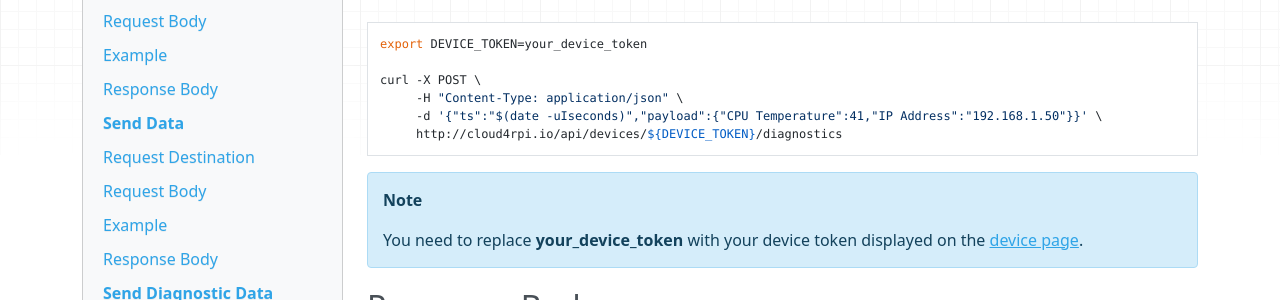
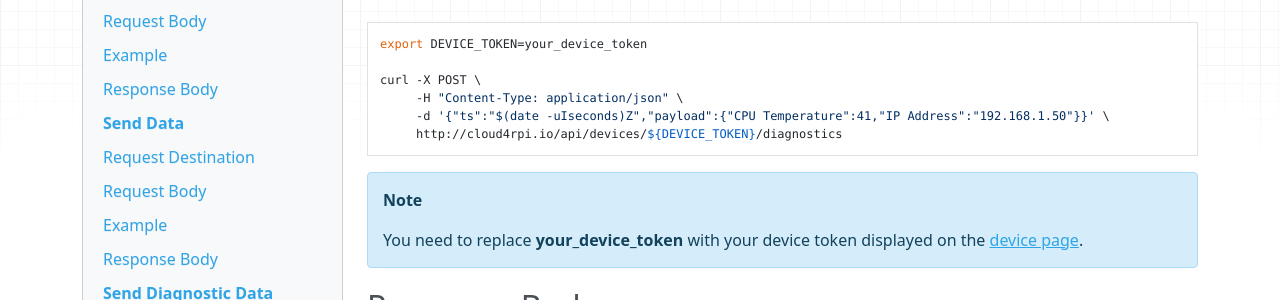
Before and after one commit to cloud4rpi/docs, an MkDocs documentation site: the page built from docs/http_api.md, in a window 1280 px wide and 900 px high, scrolled down 4291 px. Shown: the part 151-451 px from the top of the window. Built offline with MkDocs 1.6.1, drawn with Linux system fonts in a browser that asks for light colours; nearby versions of some CDN libraries; old or Windows-style settings are respelled for this version of MkDocs; some of the changed text lies outside the part shown.

````diff
--- a/docs/http_api.md
+++ b/docs/http_api.md
@@ -143,7 +143,7 @@ export DEVICE_TOKEN=your_device_token
 
 curl -X POST \
      -H "Content-Type: application/json" \
-     -d '{"ts":"$(date -uIseconds)","payload":{"Temperature":24,"LEDOn":true}}' \
+     -d '{"ts":"$(date -uIseconds)Z","payload":{"Temperature":24,"LEDOn":true}}' \
      http://cloud4rpi.io/api/devices/${DEVICE_TOKEN}/data
 ```
 
@@ -218,7 +218,7 @@ export DEVICE_TOKEN=your_device_token
 
 curl -X POST \
      -H "Content-Type: application/json" \
-     -d '{"ts":"$(date -uIseconds)","payload":{"CPU Temperature":41,"IP Address":"192.168.1.50"}}' \
+     -d '{"ts":"$(date -uIseconds)Z","payload":{"CPU Temperature":41,"IP Address":"192.168.1.50"}}' \
      http://cloud4rpi.io/api/devices/${DEVICE_TOKEN}/diagnostics
 ```
 
````
